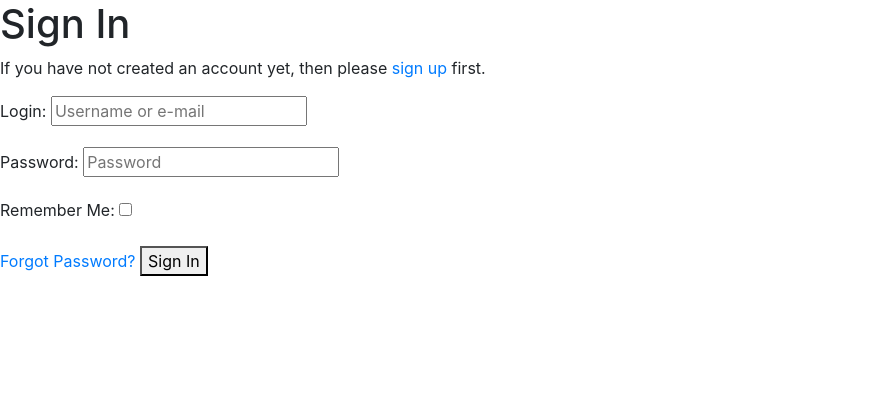
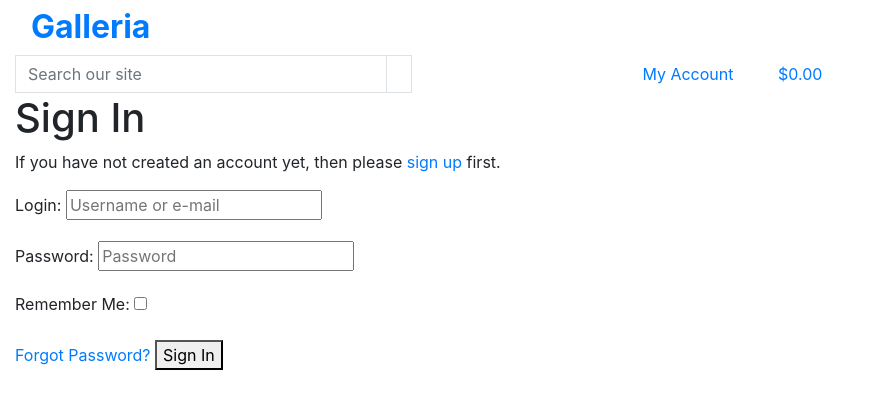
Before and after one commit to steve-doc/galleria, a Django app: page /accounts/login/ in a window 1280 px wide. Shown: the top 409 px of the page, without its empty margins (0-884 px from the left). Run offline with Django 3.2, Linux system fonts and the light colour scheme; some libraries are stand-ins or nearby versions.

Commit message:
Added base header

```diff
--- a/templates/base.html
+++ b/templates/base.html
@@ -3,34 +3,106 @@
 <!doctype html>
 <html lang="en">
   <head>
+    <!-- Base meta tags -->
     {% block meta %}
         <meta http-equiv="X-UA-Compatible" content="ie=edge">
         <meta charset="utf-8">
         <meta name="viewport" content="width=device-width, initial-scale=1, shrink-to-fit=no">
     {% endblock %}
 
+    <!-- Extra meta tags -->
     {% block extra_meta %}
     {% endblock %}
 
+    <!-- Core CSS -->
     {% block corecss %}
       <link rel="stylesheet" href="https://cdn.jsdelivr.net/npm/bootstrap@4.6.2/dist/css/bootstrap.min.css" integrity="sha384-xOolHFLEh07PJGoPkLv1IbcEPTNtaed2xpHsD9ESMhqIYd0nLMwNLD69Npy4HI+N" crossorigin="anonymous">
     {% endblock %}
 
+    <!-- Extre CSS -->
     {% block extra_css %}
     {% endblock %}
 
+    <!-- Core Javascript -->
     {% block corejs %}
         <script src="https://cdn.jsdelivr.net/npm/jquery@3.5.1/dist/jquery.min.js" integrity="sha256-9/aliU8dGd2tb6OSsuzixeV4y/faTqgFtohetphbbj0=" crossorigin="anonymous"></script>
         <script src="https://cdn.jsdelivr.net/npm/bootstrap@4.6.2/dist/js/bootstrap.bundle.min.js" integrity="sha384-Fy6S3B9q64WdZWQUiU+q4/2Lc9npb8tCaSX9FK7E8HnRr0Jz8D6OP9dO5Vg3Q9ct" crossorigin="anonymous"></script>
     {% endblock %}
 
+    <!-- Extra Javascript -->
     {% block extra_js %}
     {% endblock %}
 
     <title>Galleria {% block extra_title %}{% endblock %}</title>
   </head>
   <body>
-    <header class="container-fluid fixed-top"></header>
+    <header class="container-fluid fixed-top">
+      <div class="row">
+        <!-- Logo -->
+        <div class="col-12 col-lg-4 my-auto py-1 py-lg-0 text-center text-lg-left">
+          <a href="{% url 'home' %}" class="nav-link main-logo-link">
+            <h2 class="logo-font text-black my-0"><strong>Galleria</strong></h2>
+          </a>
+        </div>
+        <div class="col-12 col-lg-4 my-auto py-1 py-lg-0"></div>
+        <div class="col-12 col-lg-4 my-auto py-1 py-lg-0"></div>
+
+        <!-- Search bar -->
+        <div class="col-12 col-lg-4 my-auto py-1 py-lg-0">
+          <form method="GET" action="">
+              <div class="input-group w-100">
+                  <input class="form-control border border-black rounded-0" type="text" name="q" placeholder="Search our site">
+                  <div class="input-group-append">
+                      <button class="form-control btn btn-black border border-black rounded-0" type="submit">
+                          <span class="icon">
+                              <i class="fas fa-search"></i>
+                          </span>
+                      </button>
+                  </div>
+              </div>
+          </form>
+        </div>
+        <!-- Logging and shopping cart -->
+        <div class="col-12 col-lg-4 my-auto py-1 py-lg-0">
+          <ul class="list-inline list-unstyled text-center text-lg-right my-0">
+              <li class="list-inline-item dropdown">
+                  <a class="text-black nav-link" href="#" id="user-options" data-toggle="dropdown" aria-haspopup="true" aria-expanded="false">
+                      <div class="text-center">
+                          <div><i class="fas fa-user fa-lg"></i></div>
+                          <p class="my-0">My Account</p>
+                      </div>
+                  </a>
+                  <div class="dropdown-menu border-0" aria-labelledby="user-options">
+                      {% if request.user.is_authenticated %}
+                          {% if request.user.is_superuser %}
+                              <a href="" class="dropdown-item">Product Management</a>
+                          {% endif %}
+                          <a href="" class="dropdown-item">My Profile</a>
+                          <a href="{% url 'account_logout' %}" class="dropdown-item">Logout</a>
+                      {% else %}
+                          <a href="{% url 'account_signup' %}" class="dropdown-item">Register</a>
+                          <a href="{% url 'account_login' %}" class="dropdown-item">Login</a>
+                      {% endif %}
+                  </div>
+              </li>
+              <li class="list-inline-item">
+                  <a class="{% if grand_total %}text-info font-weight-bold{% else %}text-black{% endif %} nav-link" href="">
+                      <div class="text-center">
+                          <div><i class="fas fa-shopping-bag fa-lg"></i></div>
+                          <p class="my-0">
+                              {% if grand_total %}
+                                  ${{ grand_total|floatformat:2 }}
+                              {% else %}
+                                  $0.00
+                              {% endif %}
+                          </p>
+                      </div>
+                  </a>
+              </li>
+          </ul>
+        </div>
+
+      </div>
 
     {% if message %}
         <div class="message-container"></div>
```
